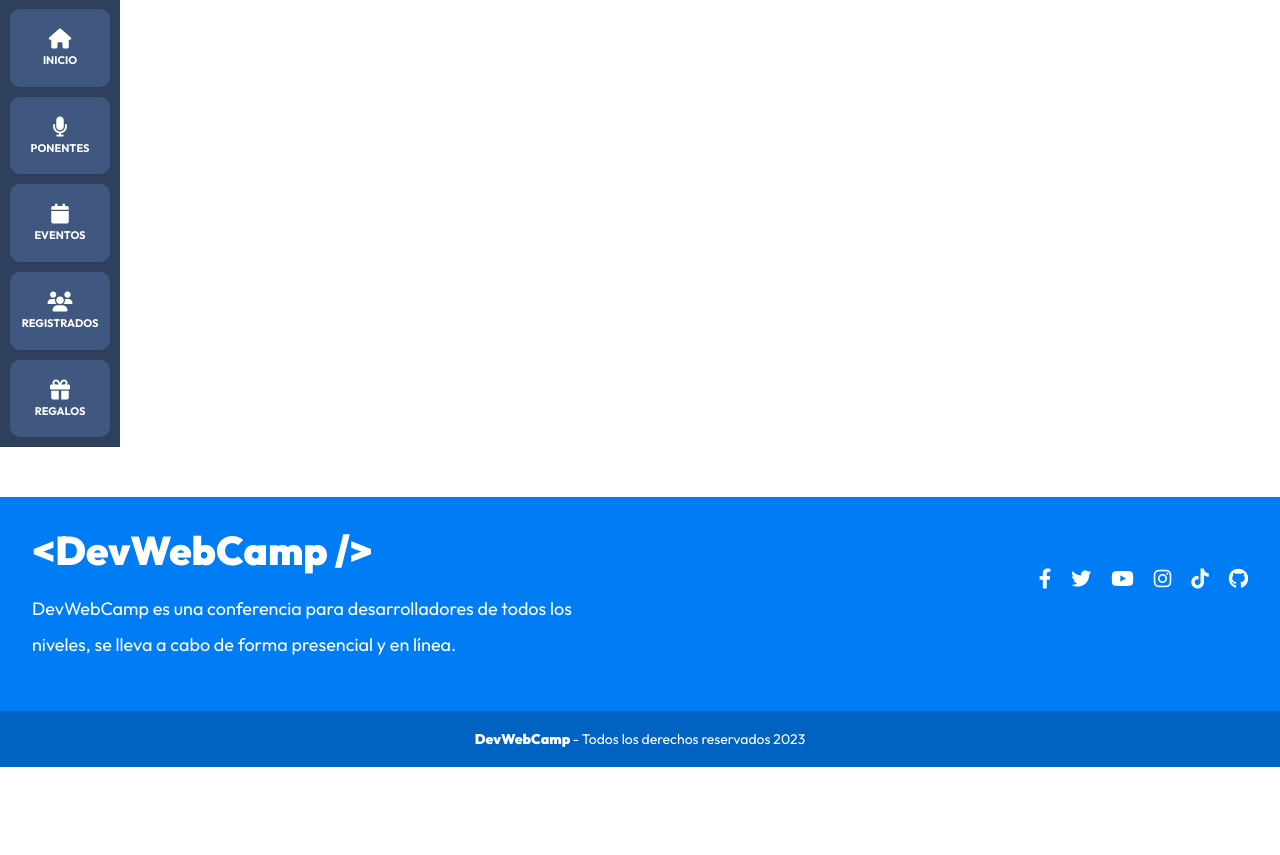
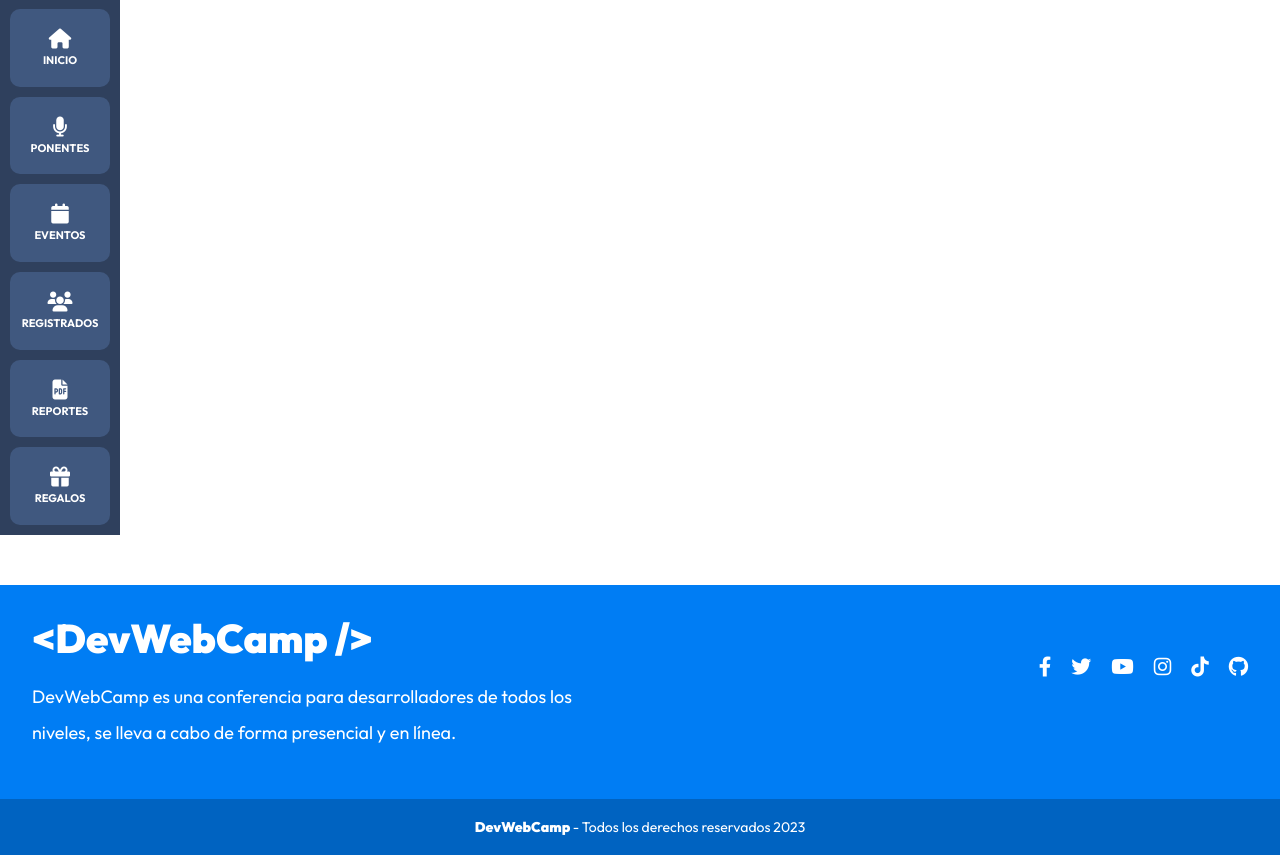
Before and after one commit to donmaurodev/devwebcamp-project, a PHP site: the page made by views/templates/admin-sidebar.php in a window 1280 px wide. Shown: the part 664-1519 px from the top of the page. Before the commit the page ends 1431 px from the top, so only its background shows below. Run offline with PHP 8.4, Linux system fonts and the light colour scheme; the template is opened without the code that fills it, so the values that code supplies are empty; style sheets or scripts are compiled from the project's sources; some libraries are stand-ins or nearby versions.

Commit message:
Agregar Boton de Reportes en sidebar de admin

```diff
--- a/views/templates/admin-sidebar.php
+++ b/views/templates/admin-sidebar.php
@@ -27,6 +27,12 @@
                 Registrados
             </span>
         </a>
+        <a href="#" class="dashboard__enlace <?php echo pagina_actual('/facturas') ? 'dashboard__enlace--actual' : ''; ?> ">
+            <i class="fa-solid fa-file-pdf dashboard__icono"></i>
+            <span class="dashboard__menu-texto">
+                Reportes
+            </span>
+        </a>
         <a href="/admin/regalos" class="dashboard__enlace <?php echo pagina_actual('/regalos') ? 'dashboard__enlace--actual' : ''; ?> ">
             <i class="fa-solid fa-gift dashboard__icono"></i>
             <span class="dashboard__menu-texto">
```
